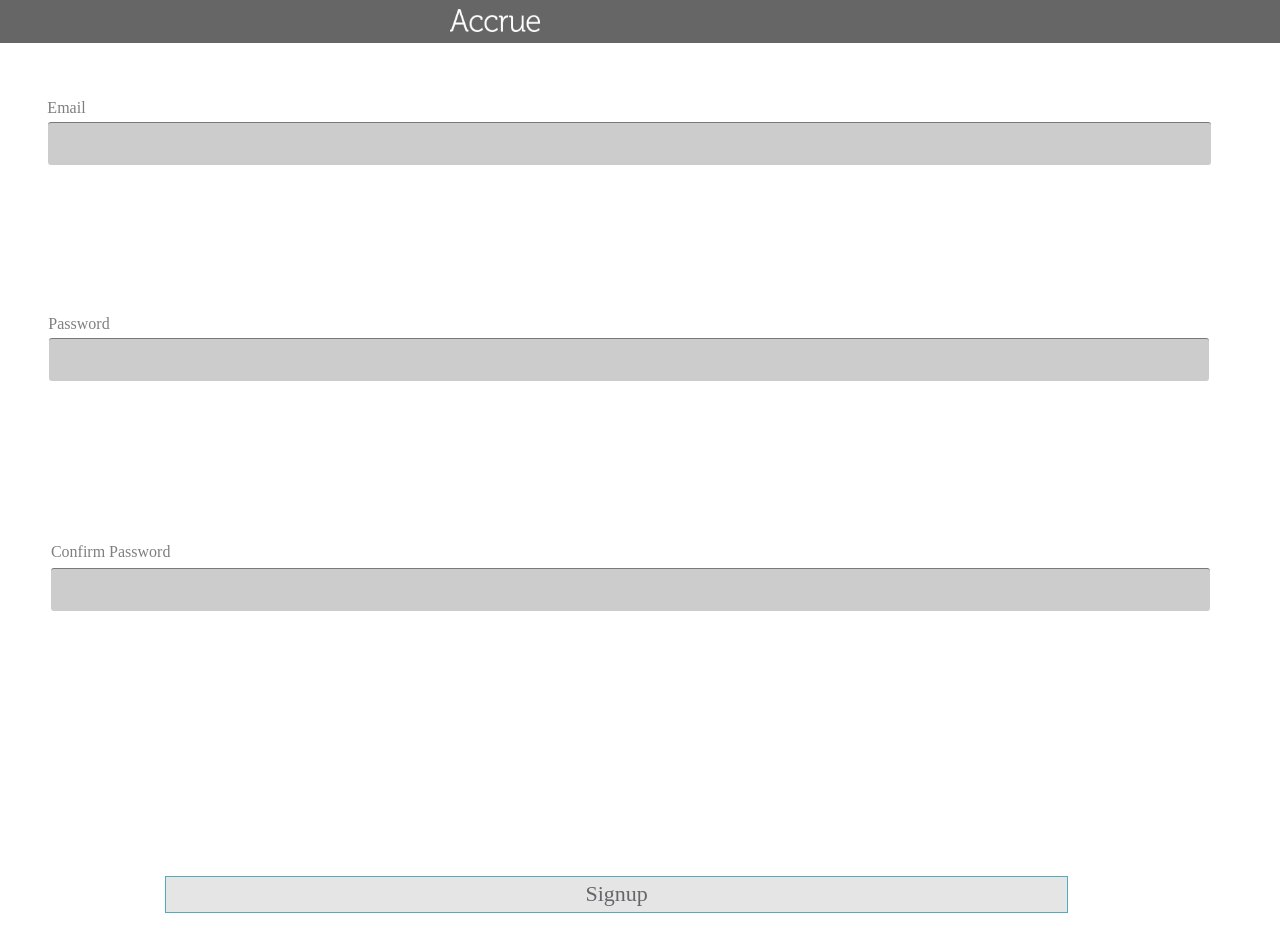
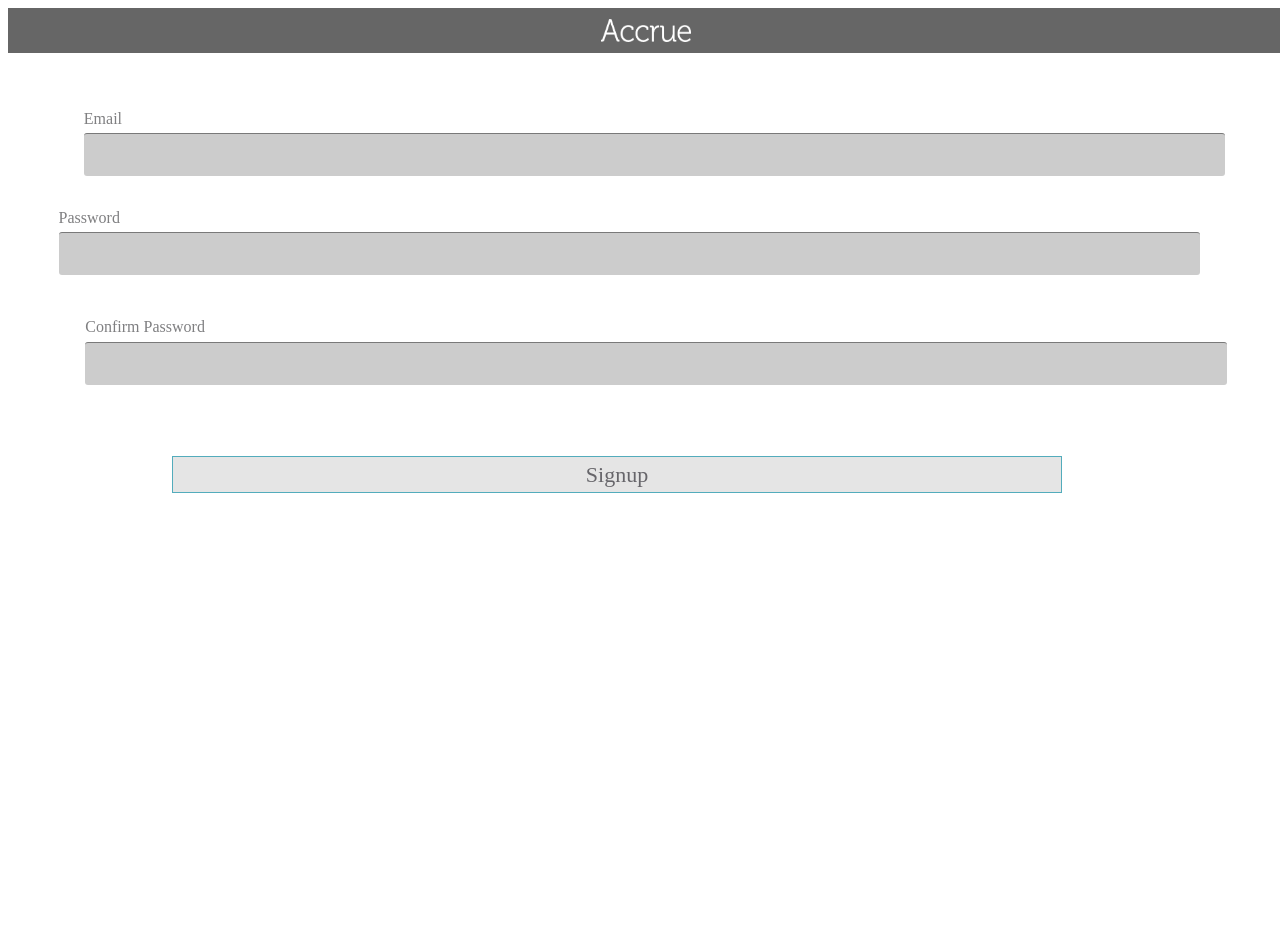
Before and after one commit to zohairhemani1/Accrue, a PHP site: page /Signup.html in a window 1280 px wide. After the commit the page ends 493 px from the top, so only its background shows below. Run offline with PHP 8.4, Linux system fonts and the light colour scheme.

Commit message:
some changes

```diff
--- a/Signup.html
+++ b/Signup.html
@@ -1,7 +1,7 @@
 <!DOCTYPE html PUBLIC "-//W3C//DTD XHTML 1.0 Transitional//EN" "http://www.w3.org/TR/xhtml1/DTD/xhtml1-transitional.dtd">
 <html xmlns="http://www.w3.org/1999/xhtml">
 <head>
-<title>signup</title>
+<title>Signup</title>
 <meta http-equiv="Content-Type" content="text/html; charset=UTF-8" />
 <meta name="keywords" content="" />
 <meta name="description" content="" />
@@ -11,7 +11,7 @@
 </head>
 <body>
 <div id="nav">
-<span class="name"><img src="images/Accrue.png" width="90" height="23"  class="imj"/>
+<span class="name"><center><img src="images/Accrue.png" width="90" height="23"  class="imj"/></center>
 </span>
 </div>
 <div id="Email">
--- a/css/style.css
+++ b/css/style.css
@@ -16,7 +16,6 @@
 figure, figcaption, footer, header, hgroup,
 menu, nav, output, ruby, section, summary,
 time, mark, audio, video {
-	margin: -1px;
 padding: 0px;
 border: 0px none;
 font-family: inherit;
@@ -82,6 +81,8 @@
 }
 .imj{
 	margin-top:11px;
+	margin-left:auto;
+	margin-right:auto;
 }
 .email{
 	font-size:16px;
@@ -137,7 +138,7 @@
     position: relative;
     height: 59px;
     width: 31%;
-    margin-top: 23%;
+    margin-top: 100px;
     margin-left: 13%;
     padding: 0px;
 
@@ -147,15 +148,14 @@
     height: 37px;
     z-index: 11;
     width: 56%;
-    margin-bottom: 5%;
-    margin-left: 4%;
+    margin-left: 6%;
 }
 #Password {
     position: relative;
     height: 37px;
     z-index: 11;
     width: 56%;
-	padding-top: 9%;
+    padding-top:  62px;
     margin-left: 4%;
 }
 #confirm-password{
@@ -163,8 +163,8 @@
 	height: 37px;
 	z-index: 12;
 	width: 56%;
-	margin-left: 3%;
-	margin-top: 15%;
+	margin-left: 5%;
+	margin-top: 72px;
 }
 .confirm{
 	font-size: 16px;
```
